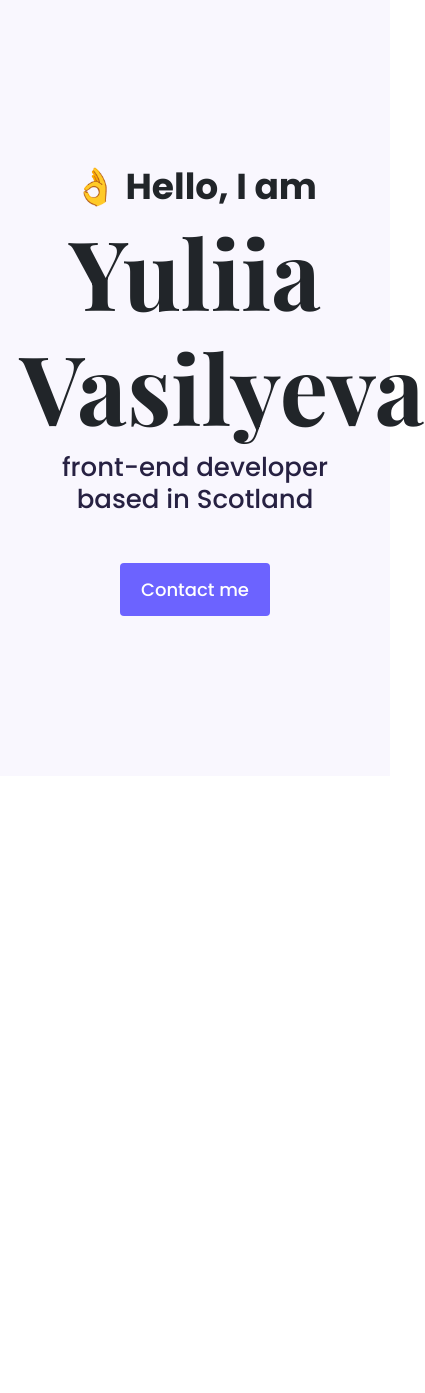
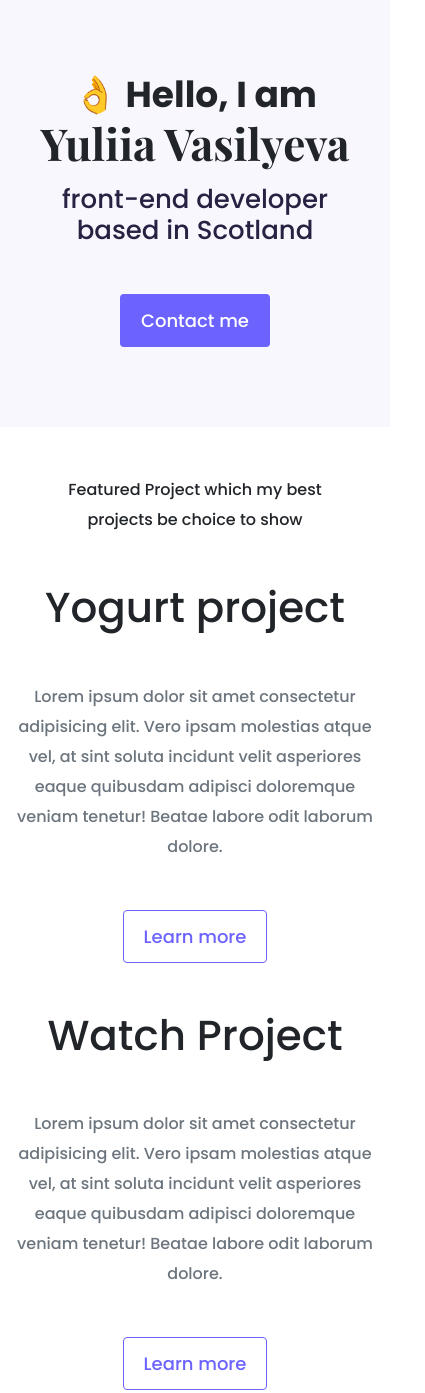
Before and after one commit to yvasilyeva11031986/portfolio-project, a plain HTML site: page index.html in a window 390 px wide. Shown: the top 1393 px of the page, 425 px wide, since content can reach past the window. Before the commit the page ends 844 px from the top, so only its background shows below. Drawn offline with nearby package versions, Linux system fonts and the light colour scheme.

Commit message:
page done
++

```diff
--- a/index.html
+++ b/index.html
@@ -30,5 +30,59 @@
     <h2 class="mb-5">front-end developer based in Scotland</h2>
     <a href="#" class="btn btn-branding">Contact me</a>
 </div>
+<p class="text-center m-5">
+    Featured Project which my best projects be choice to show
+</p>
+<div class="container">
+    <div class="row mb-5">
+        <div class="col d-none d-lg-block">
+            <img src="/img/yogurt.png" class="img-fluid" alt="" />
+        </div>
+        <div class="col">
+            <div class="project-description">
+            <h2 class="mb-5">
+                Yogurt project
+            </h2>
+            <p class="mb-5 text-muted">
+                Lorem ipsum dolor sit amet consectetur adipisicing elit. Vero ipsam molestias atque vel, at sint soluta incidunt velit asperiores eaque quibusdam adipisci doloremque veniam tenetur! Beatae labore odit laborum dolore.
+            </p>
+            <a href="" class="btn btn-another-branding">Learn more</a>
+        </div>
+        </div>
+    </div>
+    <div class="row mb-5">
+        <div class="col">
+            <div class="project-description">
+            <h2 class="mb-5">
+                Watch Project
+            </h2>
+            <p class="mb-5 text-muted">
+                Lorem ipsum dolor sit amet consectetur adipisicing elit. Vero ipsam molestias atque vel, at sint soluta incidunt velit asperiores eaque quibusdam adipisci doloremque veniam tenetur! Beatae labore odit laborum dolore.
+            </p>
+            <a href="" class="btn btn-another-branding">Learn more</a>
+        </div>
+
+        </div>
+        <div class="col d-none d-lg-block">
+            <img src="/img/watchapp.png" class="img-fluid" alt="" />
+        </div>
+    </div>
+    <div class="row mb-5">
+        <div class="col d-none d-lg-block">
+            <img src="/img/weather.png" class="img-fluid" alt="" />
+        </div>
+        <div class="col">
+            <div class="project-description">
+            <h2 class="mb-5">
+                Weather App
+            </h2>
+            <p class="mb-5 text-muted">
+                Lorem ipsum dolor sit amet consectetur adipisicing elit. Vero ipsam molestias atque vel, at sint soluta incidunt velit asperiores eaque quibusdam adipisci doloremque veniam tenetur! Beatae labore odit laborum dolore.
+            </p>
+            <a href="" class="btn btn-another-branding">Learn more</a>
+        </div>
+        </div>
+    </div>
+</div>
 </body>
 </html>
--- a/styles/style.css
+++ b/styles/style.css
@@ -16,8 +16,14 @@ h1 {
     font-size: 96px;
 }
 
+h2 {
+    font-size: 64px;
+}
+
 p {
     font-weight: normal;
+    font-size: 16px;
+    line-height: 30px;
 }
 
 .main {
@@ -47,3 +53,35 @@ p {
     line-height: 27px;
     padding: 12px 20px;
 }
+
+.btn-another-branding {
+    border: 1px solid var(--main-color);
+    border-radius: 4px;
+    color: var(--main-color);
+    font-size: 18px;
+    line-height: 27px;
+    padding: 12px 20px;
+}
+
+.project-description {
+    padding: 120px 60px;
+}
+
+@media (max-width: 960px) {
+    h1 {
+        font-size: 44px;
+        line-height: 1.5;
+    }
+
+    h2 {
+        font-size: 42px;
+    }
+
+    .main {
+        padding: 80px 20px;
+    }
+    .project-description {
+        padding: 0;
+        text-align: center;
+    }
+}
```
Also changed, not shown: img/watchapp.png (added), img/weather.png (added), img/yogurt.png (added).
